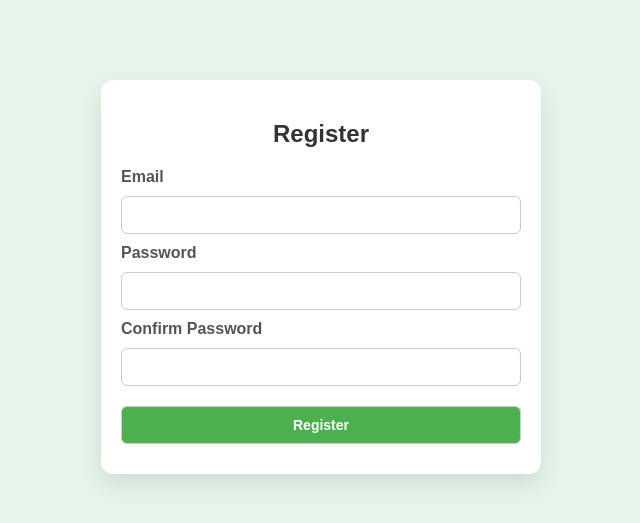
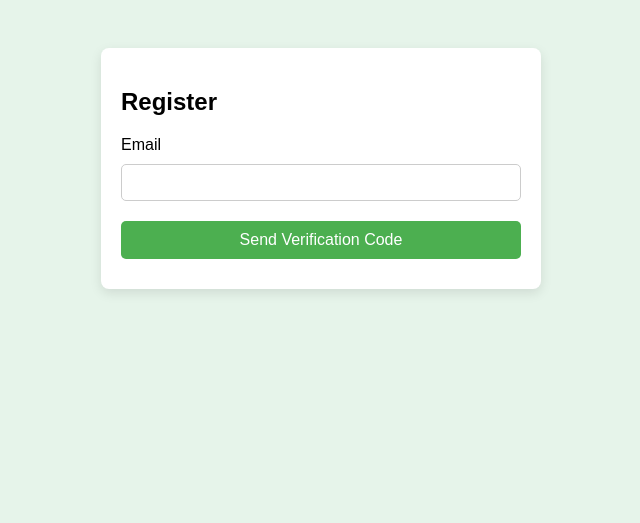
Before and after one commit to berkay-eren/ctis256-term-project, a PHP site: page /register.php in a window 1280 px wide. Shown: the top 523 px of the page, without its empty margins (319-959 px from the left). Run offline with PHP 8.4, Linux system fonts and the light colour scheme; some libraries are stand-ins or nearby versions.

Commit message:
update register page

```diff
--- a/register.php
+++ b/register.php
@@ -1,44 +1,71 @@
 <?php
 session_start();
-require_once './db.php';
+require_once 'db.php';
+require_once 'mail.php';
 
-if (empty($_SESSION['csrf_token'])) {
-    $_SESSION['csrf_token'] = bin2hex(random_bytes(32));
-}
-
-$error_message = '';
-$email = '';
+$error = '';
+$success = '';
 
 if ($_SERVER['REQUEST_METHOD'] === 'POST') {
 
-    if (!hash_equals($_SESSION['csrf_token'], $_POST['csrf_token'] ?? '')) {
-        die('Invalid CSRF token');
+    if (isset($_POST['send_otp'])) {
+        $email = filter_var($_POST['email'], FILTER_VALIDATE_EMAIL);
+        if (!$email) {
+            $error = "Please enter a valid email.";
+        } else {
+            $otp = rand(100000, 999999);
+            $_SESSION['otp'] = $otp;
+            $_SESSION['otp_email'] = $email;
+            $_SESSION['otp_time'] = time();
+
+            if (sendVerificationCode($email, $otp)) {
+                $_SESSION['otp_sent'] = true;
+                $success = "Verification code sent to your email.";
+            } else {
+                $error = "Failed to send email. Please try again.";
+            }
+        }
     }
 
-    $email = filter_var($_POST['email'] ?? '', FILTER_VALIDATE_EMAIL);
+    if (isset($_POST['verify_otp'])) {
+        $email = $_SESSION['otp_email'] ?? '';
+        $user_otp = $_POST['otp'] ?? '';
         $password = $_POST['pass'] ?? '';
-    $confirm_password = $_POST['confirm_pass'] ?? '';
+        $user_type = $_POST['user_type'] ?? '';
 
-    if (!$email) {
-        $error_message = "Invalid email format.";
-    } elseif (strlen($password) < 6) {
-        $error_message = "Password must be at least 6 characters.";
-    } elseif ($password !== $confirm_password) {
-        $error_message = "Passwords do not match.";
+        if (!isset($_SESSION['otp_time']) || (time() - $_SESSION['otp_time']) > 600) {
+            $error = "Verification code expired. Please request a new one.";
+            unset($_SESSION['otp'], $_SESSION['otp_email'], $_SESSION['otp_time'], $_SESSION['otp_sent']);
+        }
+
+        elseif (!isset($_SESSION['otp']) || $user_otp != $_SESSION['otp']) {
+            $error = "Incorrect verification code.";
+        }
+
+        elseif (!filter_var($email, FILTER_VALIDATE_EMAIL)) {
+            $error = "Invalid email address.";
+        }
+
+        elseif (strlen($password) < 6) {
+            $error = "Password must be at least 6 characters.";
+        }
+
+        elseif (!in_array($user_type, ['consumer', 'market'])) {
+            $error = "Please select a valid user type.";
+        }
+        else {
+            $passHash = password_hash($password, PASSWORD_DEFAULT);
+
+            $stmt = $db->prepare("INSERT INTO users (email, pass, user_type) VALUES (?, ?, ?)");
+            $inserted = $stmt->execute([$email, $passHash, $user_type]);
+
+            if ($inserted) {
+                unset($_SESSION['otp'], $_SESSION['otp_email'], $_SESSION['otp_time'], $_SESSION['otp_sent']);
+                header("Location: registration_success.php");
+                exit;
             } else {
-
-        $stmt = $db->prepare("SELECT id FROM users WHERE email = ?");
-        $stmt->execute([$email]);
-        if ($stmt->fetch()) {
-            $error_message = "Email already registered.";
-        } else {
-
-            $hashed_password = password_hash($password, PASSWORD_DEFAULT);
-            $insert = $db->prepare("INSERT INTO users (email, pass) VALUES (?, ?)");
-            $insert->execute([$email, $hashed_password]);
-
-            header('Location: registration_success.php');
-            exit;
+                $error = "Error during registration. Please try again.";
+            }
         }
     }
 }
@@ -54,45 +81,34 @@ if ($_SERVER['REQUEST_METHOD'] === 'POST') {
 body {
     font-family: Arial, sans-serif;
     background-color: #e6f4ea;
-        margin: 0;
-        padding: 0;
+    margin: 0; padding: 0;
 }
 .container {
+    max-width: 400px;
+    margin: 3em auto;
+    background: white;
+    padding: 20px;
+    border-radius: 8px;
+    box-shadow: 0 4px 12px rgba(0,0,0,0.1);
+}
+label, select, input, button {
     width: 100%;
-        max-width: 400px;
-        margin: 5em auto;
-        padding: 20px;
-        background-color: #fff;
-        border-radius: 12px;
-        box-shadow: 0 10px 25px rgba(0,0,0,0.1);
+    margin: 10px 0;
+    box-sizing: border-box;
 }
-    h2 {
-        text-align: center;
-        color: #333;
-    }
-    label {
-        font-weight: bold;
-        color: #555;
-    }
-    input, button {
-        width: 100%;
+input, select {
     padding: 10px;
-        margin: 10px 0;
+    border-radius: 5px;
     border: 1px solid #ccc;
-        border-radius: 6px;
-        box-sizing: border-box;
-        font-size: 14px;
-    }
-    input:focus, button:focus {
-        outline: none;
-        border-color: #4CAF50;
 }
 button {
     background-color: #4CAF50;
+    border: none;
+    padding: 10px;
     color: white;
+    font-size: 16px;
+    border-radius: 5px;
     cursor: pointer;
-        transition: background-color 0.3s ease;
-        font-weight: bold;
 }
 button:hover {
     background-color: #45a049;
@@ -101,30 +117,49 @@ if ($_SERVER['REQUEST_METHOD'] === 'POST') {
     color: red;
     text-align: center;
 }
+.success {
+    color: green;
+    text-align: center;
+}
 </style>
 </head>
 <body>
+
 <div class="container">
     <h2>Register</h2>
 
-    <?php if ($error_message): ?>
-        <div class="error"><?= htmlspecialchars($error_message) ?></div>
+    <?php if($error): ?>
+        <div class="error"><?= htmlspecialchars($error) ?></div>
+    <?php endif; ?>
+    <?php if($success): ?>
+        <div class="success"><?= htmlspecialchars($success) ?></div>
     <?php endif; ?>
 
-    <form method="POST" action="">
-        <input type="hidden" name="csrf_token" value="<?= $_SESSION['csrf_token'] ?>" />
-
+    <?php if (!isset($_SESSION['otp_sent'])): ?>
+        <form method="POST">
             <label for="email">Email</label>
-        <input type="email" id="email" name="email" required value="<?= htmlspecialchars($email) ?>" />
+            <input type="email" name="email" id="email" required value="<?=htmlspecialchars($_POST['email'] ?? '')?>">
+            <button type="submit" name="send_otp">Send Verification Code</button>
+        </form>
+    <?php else: ?>
+        <form method="POST">
+            <label for="otp">Verification Code</label>
+            <input type="text" name="otp" id="otp" maxlength="6" pattern="\d{6}" required>
 
             <label for="pass">Password</label>
-        <input type="password" id="pass" name="pass" required minlength="6" />
+            <input type="password" name="pass" id="pass" required>
 
-        <label for="confirm_pass">Confirm Password</label>
-        <input type="password" id="confirm_pass" name="confirm_pass" required minlength="6" />
+            <label for="user_type">User Type</label>
+            <select name="user_type" id="user_type" required>
+                <option value="">Select</option>
+                <option value="consumer">Consumer</option>
+                <option value="market">Market</option>
+            </select>
 
-        <button type="submit">Register</button>
+            <button type="submit" name="verify_otp">Register</button>
         </form>
+    <?php endif; ?>
 </div>
+
 </body>
 </html>
```
Lines whose indentation alone changed are shown as unchanged.
